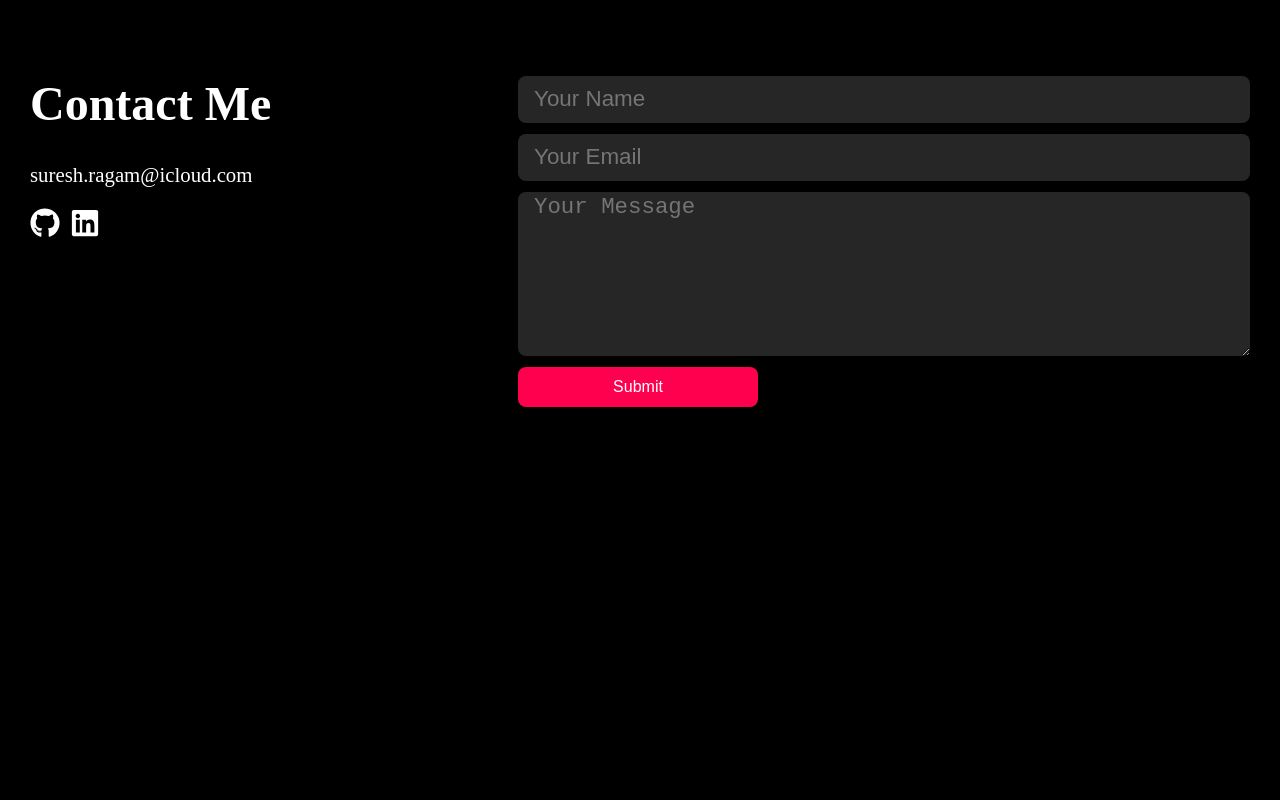
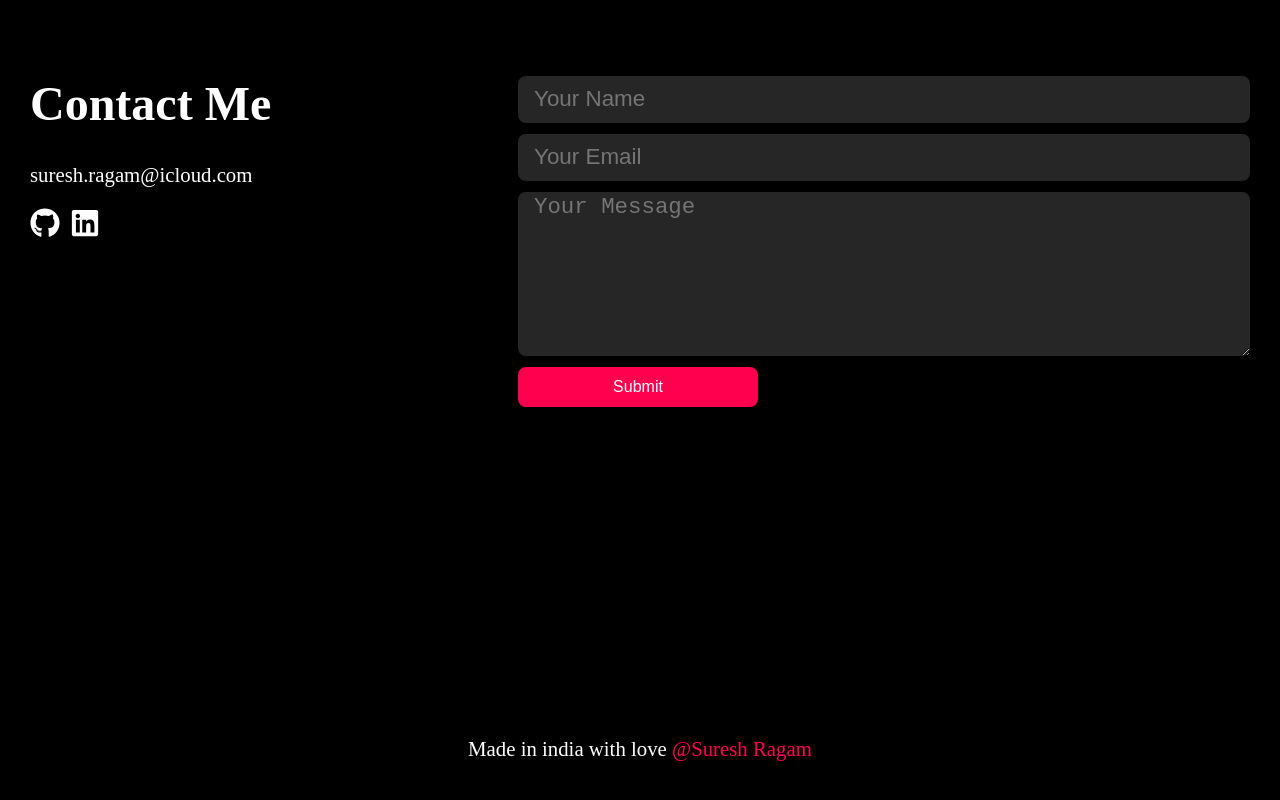
Before and after one commit to sureshragam/sureshragam.github.io, a React (Create React App) app: page / in a window 1280 px wide. Shown: the part 2324-3124 px from the top of the page. Built offline with nearby package versions, Linux system fonts and the light colour scheme.

Commit message:
added footer

```diff
--- a/src/components/Contact/Contact.module.css
+++ b/src/components/Contact/Contact.module.css
@@ -1,6 +1,6 @@
 .contactContainer{
     display: flex;
-    height: 100vh;
+    height: 80vh;
     text-align: start;
 }
 .col1{
--- a/src/components/Contact/Contact.tsx
+++ b/src/components/Contact/Contact.tsx
@@ -1,6 +1,7 @@
 import React,{useState} from "react";
 import classes from "./Contact.module.css"
 import { FaGithub,FaLinkedin } from "react-icons/fa";
+import Footer from "../Footer/Footer"
 
 const Contact = () =>{
 
@@ -13,6 +14,7 @@ const Contact = () =>{
     }
 
     return (
+        <>
         <div id="contact" className={classes.contactContainer}>
             <div className={classes.col1}>
                 <h1>Contact Me</h1>
@@ -31,6 +33,8 @@ const Contact = () =>{
                 </form>
             </div>
         </div>
+        <Footer/>
+        </>
     )
 }
 
--- /dev/null
+++ b/src/components/Footer/Footer.js
@@ -0,0 +1,11 @@
+import classes from './Footer.module.css'
+
+const Footer =() =>{
+    return(
+        <footer className={classes.footer}>
+            <p>Made in india with love <span>@Suresh Ragam</span></p>
+        </footer>
+    )
+}
+
+export default Footer
--- /dev/null
+++ b/src/components/Footer/Footer.module.css
@@ -0,0 +1,9 @@
+.footer{
+    text-align: center;
+    height:40px;
+    margin-bottom: 10px;
+    font-size: 1.3rem;
+}
+.footer>p>span{
+    color: rgb(255, 0, 79);;
+}
--- a/src/index.css
+++ b/src/index.css
@@ -1,3 +1,6 @@
+html{
+  scroll-padding-top: 100px;
+}
 body {
   margin: 0;
   font-family: -apple-system, BlinkMacSystemFont, 'Segoe UI', 'Roboto', 'Oxygen',
@@ -5,7 +8,22 @@ body {
     sans-serif;
   -webkit-font-smoothing: antialiased;
   -moz-osx-font-smoothing: grayscale;
+  background-color: black;
 }
+::-webkit-scrollbar{
+  width: 10px;
+}
+::-webkit-scrollbar-track{
+  background-color: white;
+  margin-block: 10px;
+  border-radius:10px
+}
+::-webkit-scrollbar-thumb{
+  background-color: #f9004d;
+  border-radius: 10px;
+  border:1px solid white
+}
+
 
 code {
   font-family: source-code-pro, Menlo, Monaco, Consolas, 'Courier New',
```
